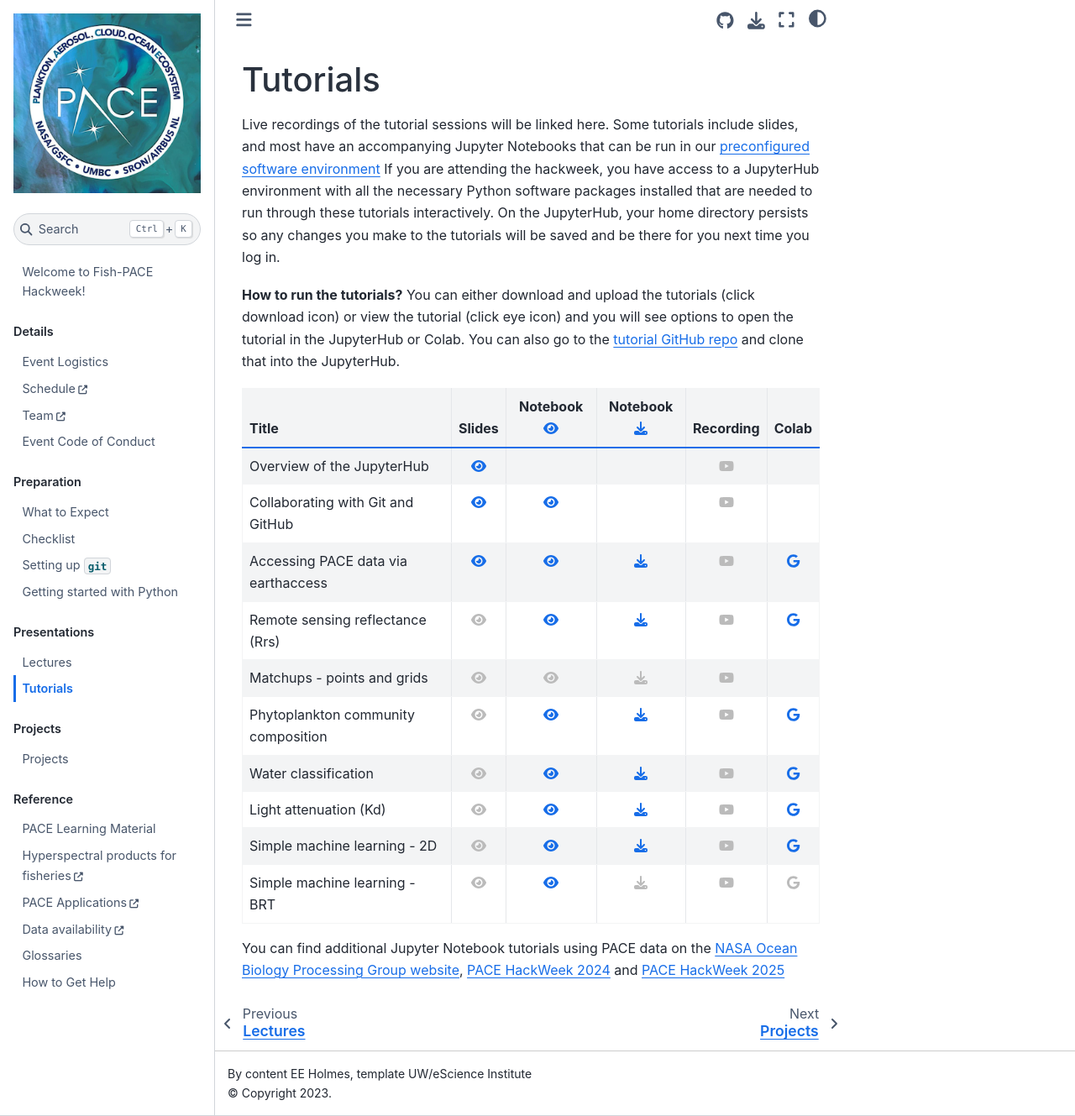
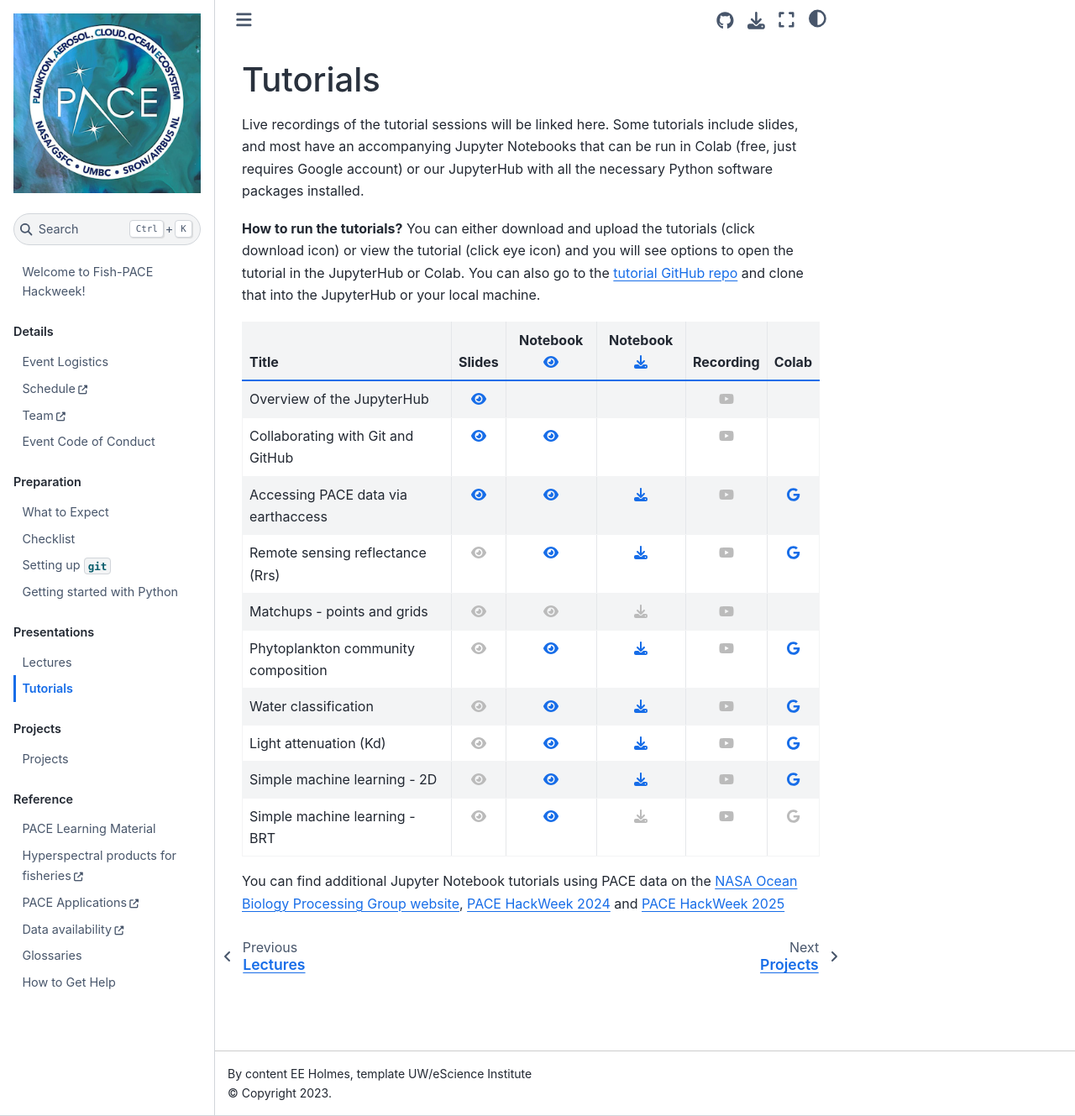
Before and after one commit to fish-pace/hackweek-2025, a Jupyter Book: the page built from book/presentations/tutorials.md, in a window 1280 px wide and 1329 px high. Shown: the whole window at 84% size. Built offline with Jupyter Book 1.0.4 settings and Sphinx 7.4.7 and the Sphinx Book theme 1.1.4, drawn with Linux system fonts in a browser that asks for light colours.

Commit message:
Revise tutorial access instructions for clarity
Updated tutorial instructions to include Colab as an option for running Jupyter Notebooks and clarified access to the GitHub repository.

```diff
--- a/book/presentations/tutorials.md
+++ b/book/presentations/tutorials.md
@@ -1,15 +1,10 @@
 # Tutorials
 
 Live recordings of the tutorial sessions will be linked here. Some tutorials include
-slides, and most have an accompanying Jupyter Notebooks that can be run in our
-{{ '[preconfigured software environment]({url})'.format(url=jupyterhub_url) }}
-If you are attending the hackweek, you have access to a JupyterHub environment
-with all the necessary Python software packages installed that are needed to run
-through these tutorials interactively. On the JupyterHub, your home directory persists
-so any changes you make to the tutorials will be saved and be there for you next
-time you log in.
+slides, and most have an accompanying Jupyter Notebooks that can be run in Colab (free, just requires Google account) or our
+JupyterHub with all the necessary Python software packages installed.
 
-**How to run the tutorials?** You can either download and upload the tutorials (click download icon) or view the tutorial (click eye icon) and you will see options to open the tutorial in the JupyterHub or Colab. You can also go to the [tutorial GitHub repo](https://github.com/fish-pace/2025-tutorials) and clone that into the JupyterHub.
+**How to run the tutorials?** You can either download and upload the tutorials (click download icon) or view the tutorial (click eye icon) and you will see options to open the tutorial in the JupyterHub or Colab. You can also go to the [tutorial GitHub repo](https://github.com/fish-pace/2025-tutorials) and clone that into the JupyterHub or your local machine.
 
 | Title | Slides | Notebook {{ l1 }} | Notebook {{ d1 }} | Recording | Colab |
 | :---- | :----: | :------: | :-------: |  :-------: | :-------:|
```
